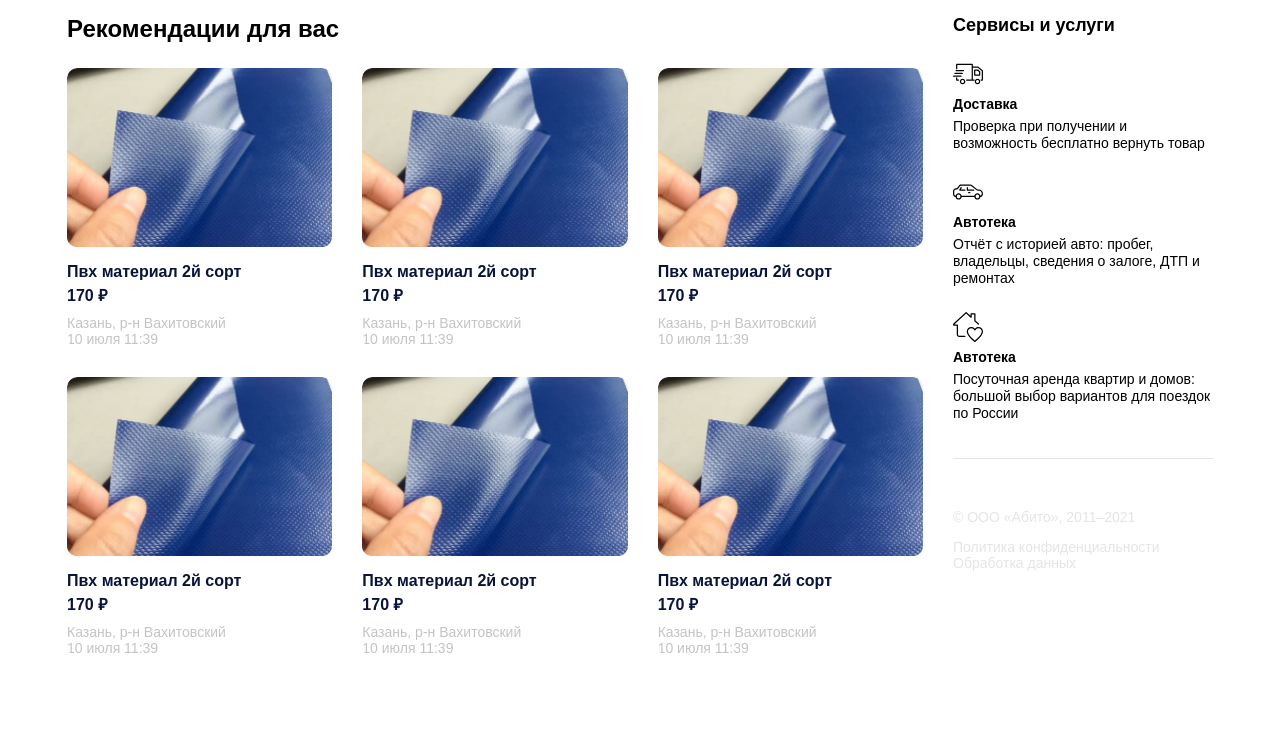
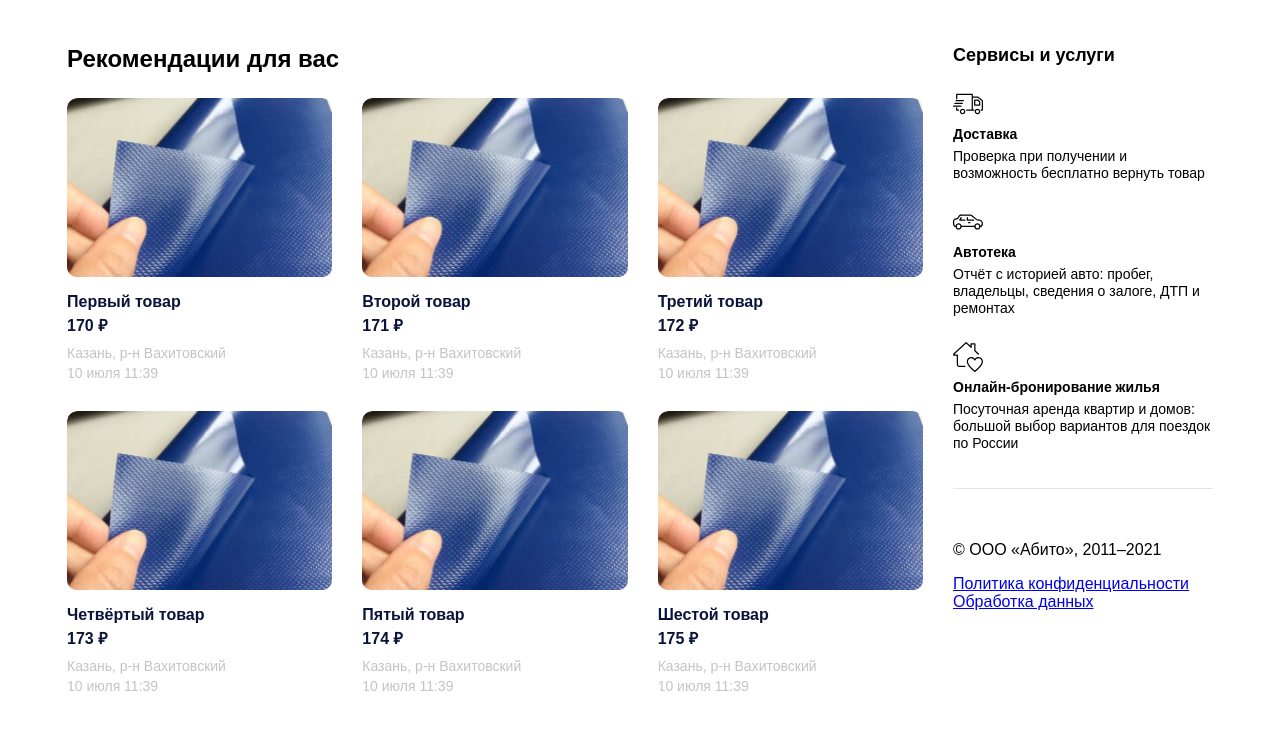
Before and after one commit to AlexKolbe/Abito, a plain HTML site: page index.html in a window 1280 px wide. Shown: the part 151-895 px from the top of the page. Before the commit the page ends 857 px from the top, so only its background shows below. Drawn offline with Linux system fonts and the light colour scheme.

Commit message:
реализовали поиск на сайте

```diff
--- a/index.html
+++ b/index.html
@@ -5,16 +5,15 @@
 	<meta charset="UTF-8">
 	<meta name="viewport" content="width=device-width, initial-scale=1.0">
 	<link rel="stylesheet" href="./style.css">
+	<script src="./script.js" defer></script>
 	<title>Abito</title>
-
 </head>
 
 <body>
-    <h1 style="display: none;">Abito</h1>
 	<header class="header">
 		<div class="container">
 			<div class="header-box">
-                <a class="header-logo" href="/">
+				<a href="/" class="header-logo">
 					<img src="./image/logo.svg" alt="logo">
 					<span>Abito</span>
 				</a>
@@ -22,6 +21,7 @@
 					<button class="btn btn-outline">Вход и регистрация</button>
 					<button class="btn btn-primary">Подать объявление</button>
 				</div>
+
 				<div class="header-burger">
 					<img src="./image/burger.svg" alt="burger">
 				</div>
@@ -37,155 +37,131 @@
 						<img class="search-btn__icon" src="./image/search.svg" alt="search">
 						<span class="search-btn__text">Найти</span>
 					</button>
+
 				</div>
 			</div>
+
 		</section>
 		<section class="content">
 			<div class="container">
 				<div class="content-box">
 					<div class="content-main">
-                        <h2 class="content-main__title">
-                            Рекомендации для вас
-                        </h2>
+						<h2 class="content-main__title">Рекомендации для вас</h2>
 						<div class="content-main__list">
-                            <a class="content-main__list-item" href="/product.html">
-                                <img class="content-main__list-item--img" src="./image/card-img.png" alt="card-img">
-                                <h5 class="content-main__list-item--title">
-                                    Пвх материал 2й сорт
-                                </h5>
-                                <strong class="content-main__list-item--price">
-                                    170 ₽
-                                </strong>
-                                <span class="content-main__list-item--desc">
-                                    Казань, р-н Вахитовский
-                                </span>
-                                <span class="content-main__list-item--desc">
-                                    10 июля 11:39
-                                </span>
+							<!-- <a href="/product.html" class="content-main__list-item">
+                                <div class="content-main__list-item--img">
+                                    <img src="./image/card-img.png" alt="card-img">
+                                </div>
+                                <h5 class="content-main__list-item--title">Пвх материал 2й сорт</h5>
+                                <strong class="content-main__list-item--price">170 ₽</strong>
+                                <div class="content-main__list-item--desc-box">
+                                    <span class="content-main__list-item--desc">Казань, р-н Вахитовский</span>
+                                    <span class="content-main__list-item--desc">10 июля 11:39</span>
+                                </div>
+
                             </a>
-                            <a class="content-main__list-item" href="/product.html">
-                                <img class="content-main__list-item--img" src="./image/card-img.png" alt="card-img">
-                                <h5 class="content-main__list-item--title">
-                                    Пвх материал 2й сорт
-                                </h5>
-                                <strong class="content-main__list-item--price">
-                                    170 ₽
-                                </strong>
-                                <span class="content-main__list-item--desc">
-                                    Казань, р-н Вахитовский
-                                </span>
-                                <span class="content-main__list-item--desc">
-                                    10 июля 11:39
-                                </span>
+                            <a href="/product.html" class="content-main__list-item">
+                                <div class="content-main__list-item--img">
+                                    <img src="./image/card-img.png" alt="card-img">
+                                </div>
+                                <h5 class="content-main__list-item--title">Пвх материал 2й сорт</h5>
+                                <strong class="content-main__list-item--price">170 ₽</strong>
+                                <div class="content-main__list-item--desc-box">
+                                    <span class="content-main__list-item--desc">Казань, р-н Вахитовский</span>
+                                    <span class="content-main__list-item--desc">10 июля 11:39</span>
+                                </div>
+
                             </a>
-                            <a class="content-main__list-item" href="/product.html">
-                                <img class="content-main__list-item--img" src="./image/card-img.png" alt="card-img">
-                                <h5 class="content-main__list-item--title">
-                                    Пвх материал 2й сорт
-                                </h5>
-                                <strong class="content-main__list-item--price">
-                                    170 ₽
-                                </strong>
-                                <span class="content-main__list-item--desc">
-                                    Казань, р-н Вахитовский
-                                </span>
-                                <span class="content-main__list-item--desc">
-                                    10 июля 11:39
-                                </span>
+                            <a href="/product.html" class="content-main__list-item">
+                                <div class="content-main__list-item--img">
+                                    <img src="./image/card-img.png" alt="card-img">
+                                </div>
+                                <h5 class="content-main__list-item--title">Пвх материал 2й сорт</h5>
+                                <strong class="content-main__list-item--price">170 ₽</strong>
+                                <div class="content-main__list-item--desc-box">
+                                    <span class="content-main__list-item--desc">Казань, р-н Вахитовский</span>
+                                    <span class="content-main__list-item--desc">10 июля 11:39</span>
+                                </div>
+
                             </a>
-                            <a class="content-main__list-item" href="/product.html">
-                                <img class="content-main__list-item--img" src="./image/card-img.png" alt="card-img">
-                                <h5 class="content-main__list-item--title">
-                                    Пвх материал 2й сорт
-                                </h5>
-                                <strong class="content-main__list-item--price">
-                                    170 ₽
-                                </strong>
-                                <span class="content-main__list-item--desc">
-                                    Казань, р-н Вахитовский
-                                </span>
-                                <span class="content-main__list-item--desc">
-                                    10 июля 11:39
-                                </span>
+                            <a href="/product.html" class="content-main__list-item">
+                                <div class="content-main__list-item--img">
+                                    <img src="./image/card-img.png" alt="card-img">
+                                </div>
+                                <h5 class="content-main__list-item--title">Пвх материал 2й сорт</h5>
+                                <strong class="content-main__list-item--price">170 ₽</strong>
+                                <div class="content-main__list-item--desc-box">
+                                    <span class="content-main__list-item--desc">Казань, р-н Вахитовский</span>
+                                    <span class="content-main__list-item--desc">10 июля 11:39</span>
+                                </div>
+
                             </a>
-                            <a class="content-main__list-item" href="/product.html">
-                                <img class="content-main__list-item--img" src="./image/card-img.png" alt="card-img">
-                                <h5 class="content-main__list-item--title">
-                                    Пвх материал 2й сорт
-                                </h5>
-                                <strong class="content-main__list-item--price">
-                                    170 ₽
-                                </strong>
-                                <span class="content-main__list-item--desc">
-                                    Казань, р-н Вахитовский
-                                </span>
-                                <span class="content-main__list-item--desc">
-                                    10 июля 11:39
-                                </span>
+                            <a href="/product.html" class="content-main__list-item">
+                                <div class="content-main__list-item--img">
+                                    <img src="./image/card-img.png" alt="card-img">
+                                </div>
+                                <h5 class="content-main__list-item--title">Пвх материал 2й сорт</h5>
+                                <strong class="content-main__list-item--price">170 ₽</strong>
+                                <div class="content-main__list-item--desc-box">
+                                    <span class="content-main__list-item--desc">Казань, р-н Вахитовский</span>
+                                    <span class="content-main__list-item--desc">10 июля 11:39</span>
+                                </div>
+
                             </a>
-                            <a class="content-main__list-item" href="/product.html">
-                                <img class="content-main__list-item--img" src="./image/card-img.png" alt="card-img">
-                                <h5 class="content-main__list-item--title">
-                                    Пвх материал 2й сорт
-                                </h5>
-                                <strong class="content-main__list-item--price">
-                                    170 ₽
-                                </strong>
-                                <span class="content-main__list-item--desc">
-                                    Казань, р-н Вахитовский
-                                </span>
-                                <span class="content-main__list-item--desc">
-                                    10 июля 11:39
-                                </span>
-                            </a>
+                            <a href="/product.html" class="content-main__list-item">
+                                <div class="content-main__list-item--img">
+                                    <img src="./image/card-img.png" alt="card-img">
+                                </div>
+                                <h5 class="content-main__list-item--title">Пвх материал 2й сорт</h5>
+                                <strong class="content-main__list-item--price">170 ₽</strong>
+                                <div class="content-main__list-item--desc-box">
+                                    <span class="content-main__list-item--desc">Казань, р-н Вахитовский</span>
+                                    <span class="content-main__list-item--desc">10 июля 11:39</span>
+                                </div>
+
+                            </a> -->
 						</div>
 					</div>
 					<div class="content-side">
-                        <h2 class="content-side__title">
-                            Сервисы и услуги
-                        </h2>
+						<h3 class="content-side__title">Сервисы и услуги</h3>
 						<div class="content-side__box">
 							<div class="content-side__list">
 								<div class="content-side__list-item">
-                                    <img class="content-side__list-item--img" src="./image/side-info-1.svg"
-                                        alt="side-info">
-                                    <h5 class="content-side__list-item--title">Доставка</h5>
-                                    <p class="content-side__list-item--text">
-                                        Проверка при получении и возможность бесплатно вернуть товар
-                                    </p>
+									<img class="content-side__list-item--img" src="./image/side-info-1.svg" alt="side-info-1">
+									<h5 class="content-side__list-item--title">
+										Доставка
+									</h5>
+									<p class="content-side__list-item--text">Проверка при получении и возможность
+										бесплатно вернуть товар</p>
 								</div>
 								<div class="content-side__list-item">
-                                    <img class="content-side__list-item--img" src="./image/side-info-2.svg"
-                                        alt="side-info">
-                                    <h5 class="content-side__list-item--title">Автотека</h5>
-                                    <p class="content-side__list-item--text">
-                                        Отчёт с историей авто: пробег, владельцы, сведения о залоге, ДТП и ремонтах
-                                    </p>
+									<img class="content-side__list-item--img" src="./image/side-info-2.svg" alt="side-info-2">
+									<h5 class="content-side__list-item--title">
+										Автотека
+									</h5>
+									<p class="content-side__list-item--text">Отчёт с историей авто: пробег, владельцы,
+										сведения о залоге, ДТП и ремонтах</p>
 								</div>
 								<div class="content-side__list-item">
-                                    <img class="content-side__list-item--img" src="./image/side-info-3.svg"
-                                        alt="side-info">
-                                    <h5 class="content-side__list-item--title">Автотека</h5>
-                                    <p class="content-side__list-item--text">
-                                        Посуточная аренда квартир и домов: большой выбор вариантов для поездок по России
-                                    </p>
+									<img class="content-side__list-item--img" src="./image/side-info-3.svg" alt="side-info-3">
+									<h5 class="content-side__list-item--title">
+										Онлайн-бронирование жилья
+									</h5>
+									<p class="content-side__list-item--text">Посуточная аренда квартир и домов: большой
+										выбор вариантов для поездок по России</p>
 								</div>
 							</div>
+						</div>
+
 						<div class="content-side__footer">
-                                <p class="content-side__footer-item">
-                                    © ООО «Абито», 2011–2021
-                                </p>
-                                <a href="#" class="content-side__footer-item">
-                                    Политика конфиденциальности
-                                </a>
-                                <a href="#" class="content-side__footer-item">
-                                    Обработка данных
-                                </a>
+							<p class="content-side__footer--item">© ООО «Абито», 2011–2021</p>
+							<a href="#" class="content-side__footer--item">Политика конфиденциальности</a>
+							<a href="#" class="content-side__footer--item">Обработка данных</a>
 						</div>
 					</div>
 				</div>
 			</div>
-            </div>
+
 		</section>
 	</main>
 </body>
--- /dev/null
+++ b/script.js
@@ -0,0 +1,90 @@
+const searchBtn = document.querySelector('.search-btn')
+const searchInput = document.querySelector('.search-box input')
+const cardWrapper = document.querySelector('.content-main__list')
+
+const cardArray = [
+	{
+		id: 0,
+		title: 'Первый товар',
+		price: '170 ₽',
+		address: 'Казань, р-н Вахитовский',
+		date: '10 июля 11:39',
+		img: './image/card-img.png'
+	},
+	{
+		id: 1,
+		title: 'Второй товар',
+		price: '171 ₽',
+		address: 'Казань, р-н Вахитовский',
+		date: '10 июля 11:39',
+		img: './image/card-img.png'
+	},
+	{
+		id: 2,
+		title: 'Третий товар',
+		price: '172 ₽',
+		address: 'Казань, р-н Вахитовский',
+		date: '10 июля 11:39',
+		img: './image/card-img.png'
+	},
+	{
+		id: 3,
+		title: 'Четвёртый товар',
+		price: '173 ₽',
+		address: 'Казань, р-н Вахитовский',
+		date: '10 июля 11:39',
+		img: './image/card-img.png'
+	},
+	{
+		id: 4,
+		title: 'Пятый товар',
+		price: '174 ₽',
+		address: 'Казань, р-н Вахитовский',
+		date: '10 июля 11:39',
+		img: './image/card-img.png'
+	},
+	{
+		id: 5,
+		title: 'Шестой товар',
+		price: '175 ₽',
+		address: 'Казань, р-н Вахитовский',
+		date: '10 июля 11:39',
+		img: './image/card-img.png'
+	}
+]
+
+
+
+const render = (cardList) => {
+	cardWrapper.innerHTML = ``
+	cardList.forEach((item) => {
+		cardWrapper.insertAdjacentHTML('beforeend', `
+            <a href="/product.html" class="content-main__list-item">
+                <div class="content-main__list-item--img">
+                    <img src="${item.img}" alt="card-img">
+                </div>
+                <h5 class="content-main__list-item--title">${item.title}</h5>
+                <strong class="content-main__list-item--price">${item.price}</strong>
+                <div class="content-main__list-item--desc-box">
+                    <span class="content-main__list-item--desc">${item.address}</span>
+                    <span class="content-main__list-item--desc">${item.date}</span>
+                </div>
+
+            </a>`)
+	});
+}
+
+const filteredArray = (array, value) => {
+	return array.filter((item) => {
+		return item.title.includes(value) || item.price.includes(value)
+	})
+}
+
+cardWrapper.style.justifyContent = 'flex-start'
+cardWrapper.style.gap = '30px'
+
+render(cardArray);
+
+searchBtn.addEventListener('click', () => {
+	render(filteredArray(cardArray, searchInput.value));
+})
--- a/style.css
+++ b/style.css
@@ -34,7 +34,7 @@ body {
 }
 
 .header {
-    padding: 36px 0 0 30px;
+    padding: 36px 0 30px 0;
 }
 
 .header-box {
```
Lines whose indentation alone changed are shown as unchanged.
